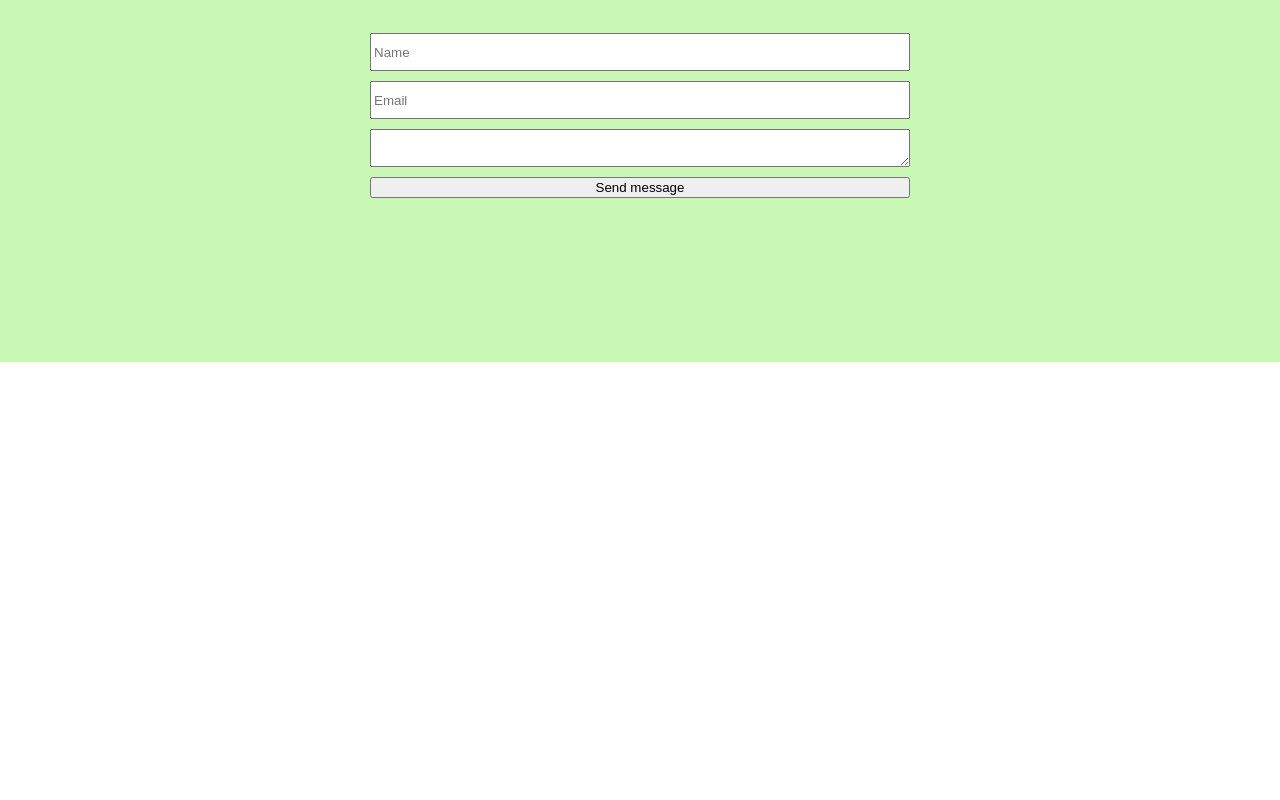
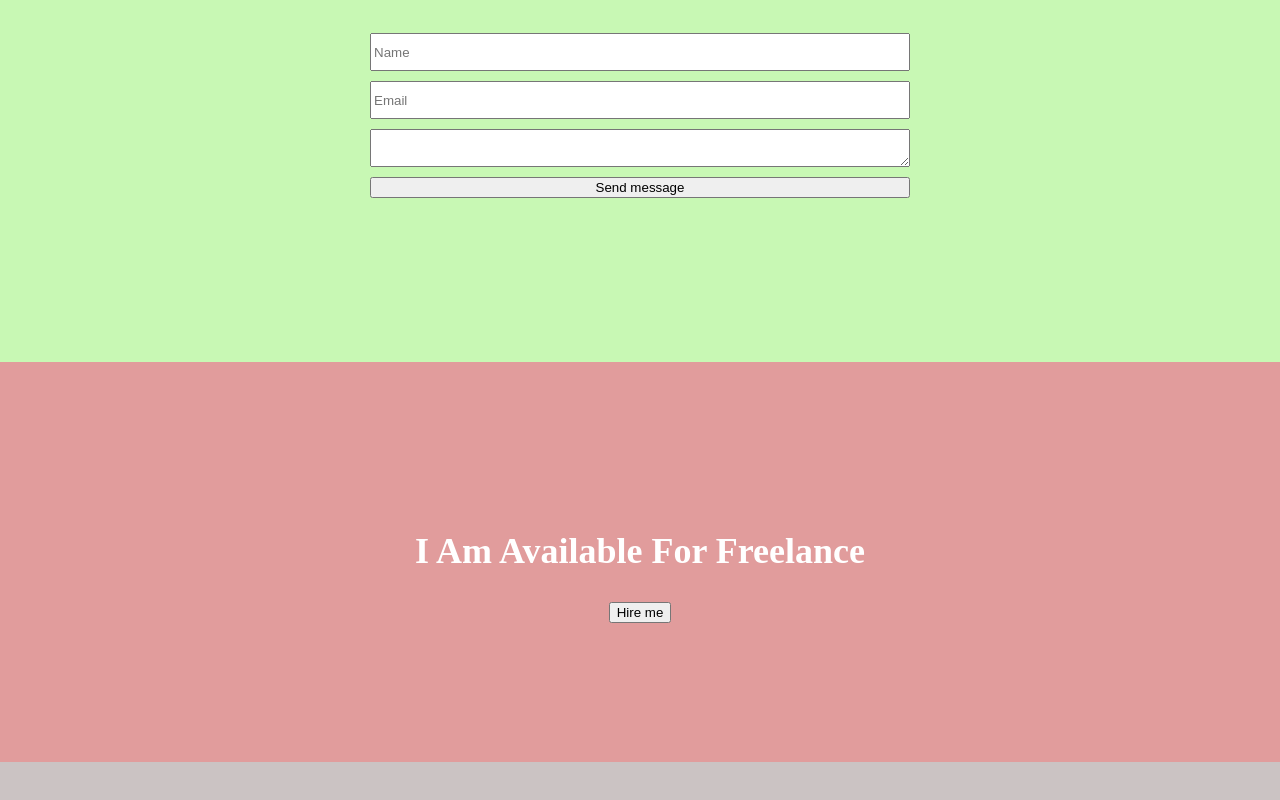
Before and after one commit to pdxserg/portfolio-start-project-main, a React app: page / in a window 1280 px wide. Shown: the part 3012-3812 px from the top of the page. Before the commit the page ends 3374 px from the top, so only its background shows below. Built offline with nearby package versions, Linux system fonts and the light colour scheme.

Commit message:
creatSlogan

```diff
--- a/src/App.tsx
+++ b/src/App.tsx
@@ -6,6 +6,8 @@ import {Skills} from "./layout/sections/skills/Skills";
 import {Works} from "./layout/works/Works";
 import {Testimony} from "./layout/testimony/Testimony";
 import {Contact} from "./layout/contact/Contact";
+import {Slogan} from "./layout/slogan/Slogan";
+import {Footer} from "./layout/footer/Footer";
 
 
 function App() {
@@ -18,6 +20,8 @@ function App() {
             <Works />
             <Testimony />
             <Contact />
+            <Slogan />
+            <Footer />
         </div>
     );
 }
--- /dev/null
+++ b/src/layout/footer/Footer.tsx
@@ -0,0 +1,15 @@
+import React from 'react';
+import styled from "styled-components";
+
+export const Footer = () => {
+	return (
+		<StyledFooter>
+
+		</StyledFooter>
+	);
+};
+
+const StyledFooter = styled.section`
+    background-color: #cbc3c3;
+    min-height: 50vh;
+`
--- /dev/null
+++ b/src/layout/slogan/Slogan.tsx
@@ -0,0 +1,22 @@
+import React from 'react';
+import styled from "styled-components";
+import {SectionTitle} from "../../components/SectionTitle";
+import {Button} from "../../components/Button";
+
+export const Slogan = () => {
+	return (
+		<StyledSlogan>
+			<SectionTitle>I Am Available For Freelance</SectionTitle>
+			<Button type="submit" >Hire me</Button>
+		</StyledSlogan>
+	);
+};
+
+const StyledSlogan = styled.section`
+    background-color: #e19c9c;
+	height: 50vh;
+    display: flex;
+	flex-direction: column;
+	justify-content: center;
+	align-items: center;
+`
```
